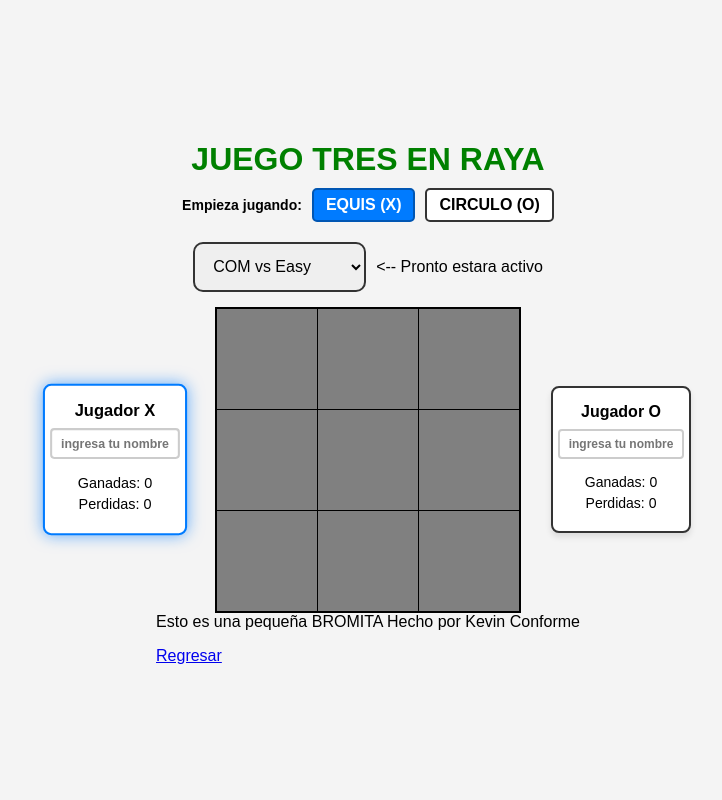
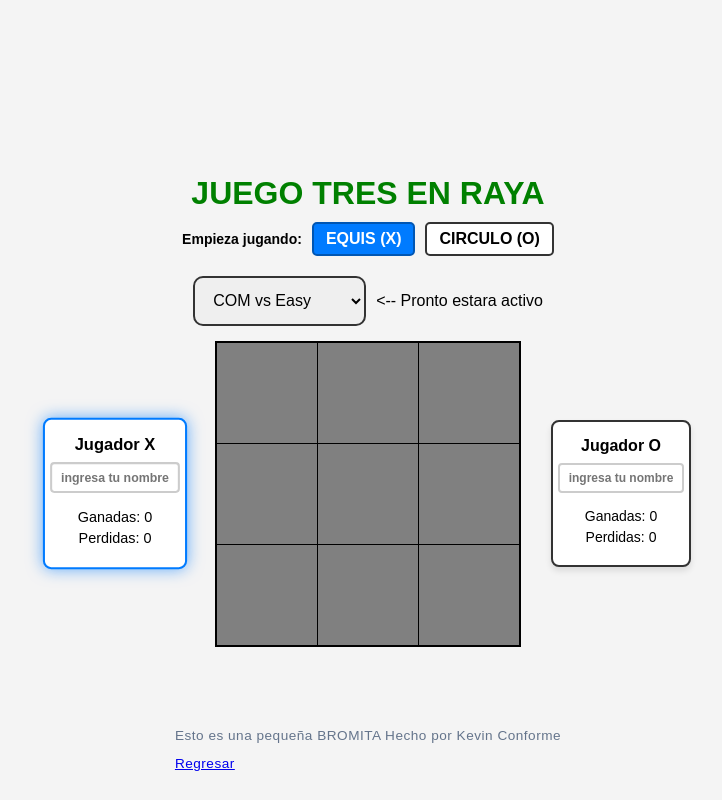
Before and after one commit to KevinConforme/Web-Personal-Django3, a Django app: page /tres_en_raya/ in a window 1280 px wide. Shown: the whole page, without its empty margins (272-994 px from the left). Run offline with Django 3.2, Linux system fonts and the light colour scheme.

Commit message:
Update tres_en_raya.html

```diff
--- a/WebPersonal/core/templates/core/tres_en_raya.html
+++ b/WebPersonal/core/templates/core/tres_en_raya.html
@@ -15,6 +15,9 @@ margin: 0;
 background-color: #f4f4f4;
 padding: 15px;
 box-sizing: border-box;
+}
+footer{
+position: absolute; bottom: 15px; font-size: 0.85rem; color: #64748b; letter-spacing: 0.5px;
 }
 .titulo{
 color: green;
```
